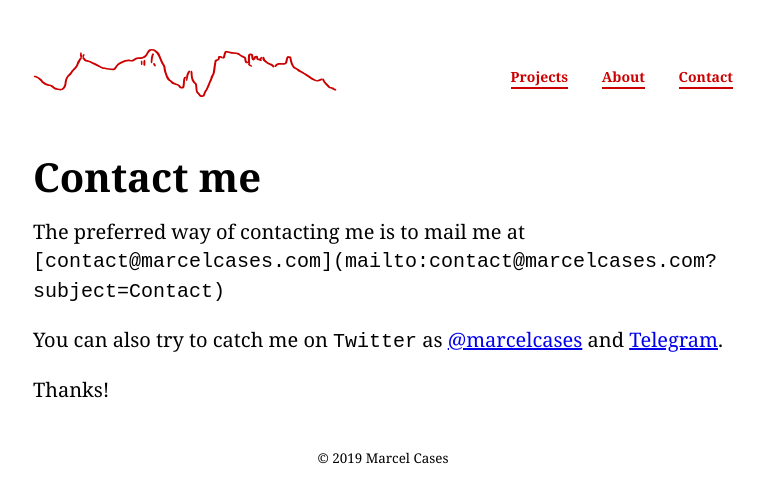
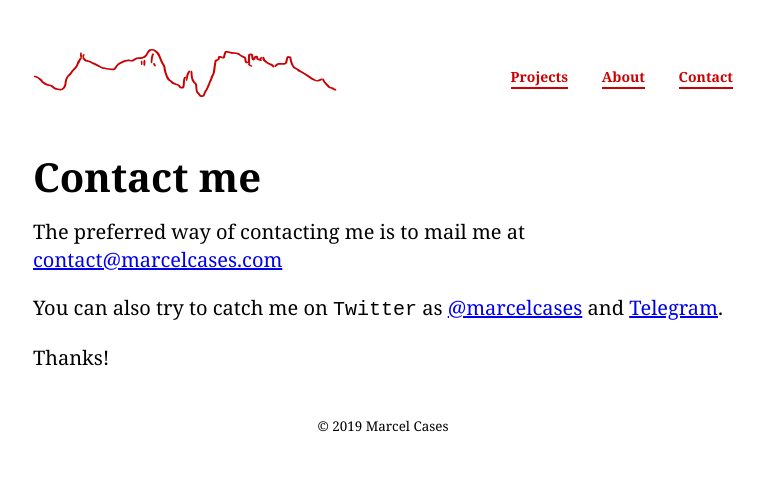
Before and after one commit to marcelcases/marcelcases.github.io, a Jekyll site: the page built from contact.markdown, in a window 1280 px wide. Shown: the top 503 px of the page, without its empty margins (257-1021 px from the left). Built offline with Jekyll 4.4.1, drawn with Linux system fonts in a browser that asks for light colours; comment, search, counter and statistics services are not loaded.

Commit message:
Update contact.markdown

```diff
--- a/contact.markdown
+++ b/contact.markdown
@@ -9,7 +9,7 @@ date: 2017-10-01 12:00:00 +01:00
 # Contact me
 
 The preferred way of contacting me is to mail me at
-`[contact@marcelcases.com](mailto:contact@marcelcases.com?subject=Contact)`
+[contact@marcelcases.com](mailto:contact@marcelcases.com?subject=Contact)
 
 You can also try to catch me
 on `Twitter` as [@marcelcases] and [Telegram].
```
